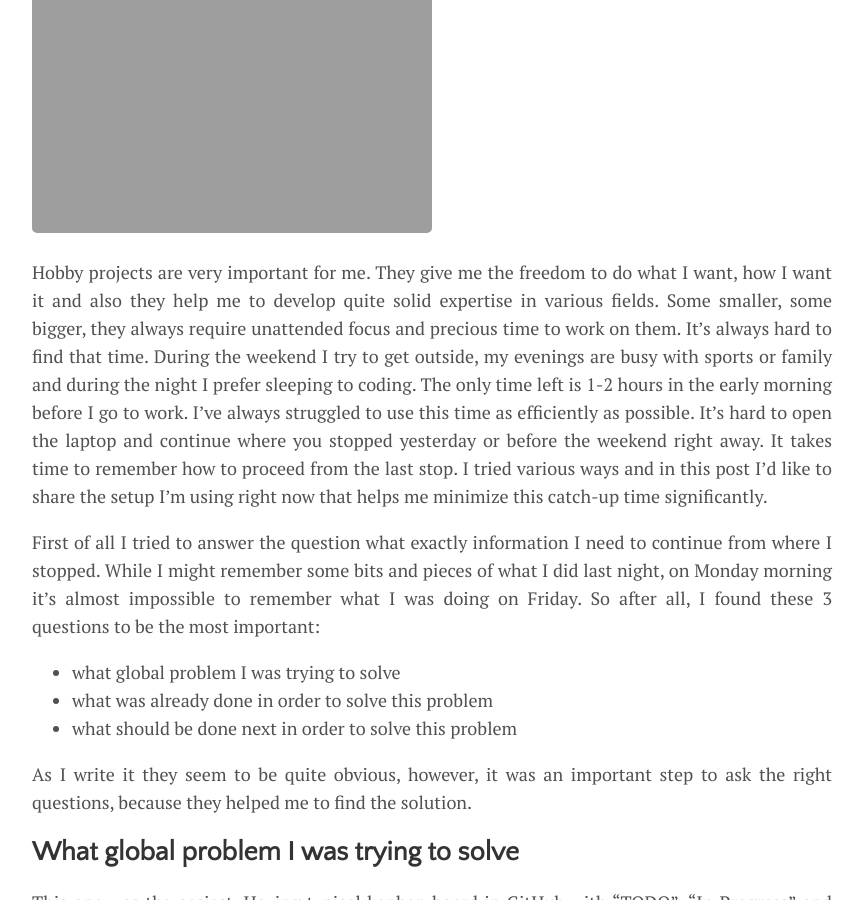
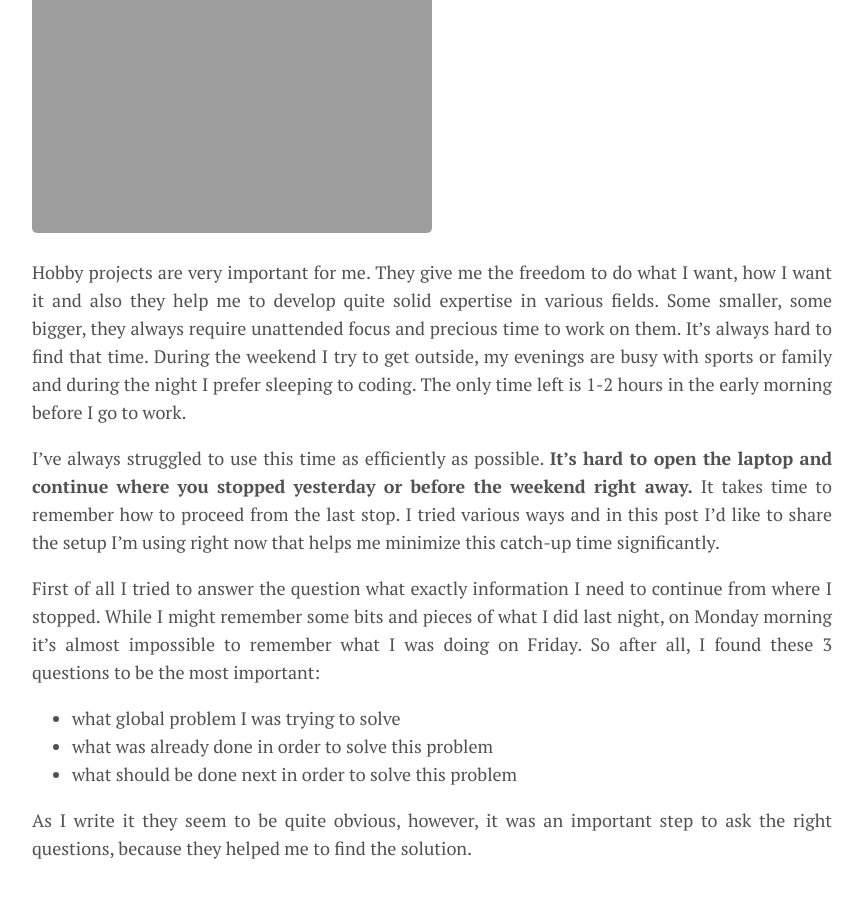
Before and after one commit to ribtoks/code-jamming, a Jekyll site: the page built from _posts/2019-08-22-how-to-return-to-flow.md, in a window 1280 px wide and 900 px high, scrolled down 379 px. Shown: the whole window, without its empty margins (208-1072 px from the left). Built offline with Jekyll 4.4.1, drawn with Linux system fonts in a browser that asks for light colours; nearby versions of some CDN libraries; comment, search, counter and statistics services are not loaded; some of the changed text lies outside the part shown.

Commit message:
Update 2019-08-22-how-to-return-to-flow.md

```diff
--- a/_posts/2019-08-22-how-to-return-to-flow.md
+++ b/_posts/2019-08-22-how-to-return-to-flow.md
@@ -11,7 +11,9 @@ tags:
   - time management
 ---
 
-Hobby projects are very important for me. They give me the freedom to do what I want, how I want it and also they help me to develop quite solid expertise in various fields. Some smaller, some bigger, they always require unattended focus and precious time to work on them. It's always hard to find that time. During the weekend I try to get outside, my evenings are busy with sports or family and during the night I prefer sleeping to coding. The only time left is 1-2 hours in the early morning before I go to work. I've always struggled to use this time as efficiently as possible. It's hard to open the laptop and continue where you stopped yesterday or before the weekend right away. It takes time to remember how to proceed from the last stop. I tried various ways and in this post I'd like to share the setup I'm using right now that helps me minimize this catch-up time significantly.
+Hobby projects are very important for me. They give me the freedom to do what I want, how I want it and also they help me to develop quite solid expertise in various fields. Some smaller, some bigger, they always require unattended focus and precious time to work on them. It's always hard to find that time. During the weekend I try to get outside, my evenings are busy with sports or family and during the night I prefer sleeping to coding. The only time left is 1-2 hours in the early morning before I go to work.
+
+I've always struggled to use this time as efficiently as possible. **It's hard to open the laptop and continue where you stopped yesterday or before the weekend right away.** It takes time to remember how to proceed from the last stop. I tried various ways and in this post I'd like to share the setup I'm using right now that helps me minimize this catch-up time significantly.
 
 <!--more-->
 
@@ -23,6 +25,8 @@ First of all I tried to answer the question what exactly information I need to c
 
 As I write it they seem to be quite obvious, however, it was an important step to ask the right questions, because they helped me to find the solution.
 
+<br />
+
 ## What global problem I was trying to solve
 
 This one was the easiest. Having typical kanban board in GitHub with "TODO", "In Progress" and "Done" and keeping it up to date pretty much resolves this bullet item. Since I'm a single developer, there wouldn't be much stuff "In Progress" so even a quick glance will remind me what in general I was doing.
@@ -31,6 +35,8 @@ This one was the easiest. Having typical kanban board in GitHub with "TODO", "In
 *GitHub "Project" kanban board from one of my projects*
 
 Also the issue I'm working on now can have some details in the description or in comments that are also 1 click away from this screen.
+
+<br />
 
 ## What was already done in order to solve this problem
 
@@ -49,6 +55,8 @@ I even attempted to write my own tool using [gocui](https://github.com/jroimarti
 *lazygit UI*
 
 You get everything from `gitk` but, in my opinion, simpler and organized better. You have a single large area that shows `git log` tree when you go through branches or file diff when you go through files changed in a commit. Also it shows you `git status` and lists latest branches you worked on. This is exactly what I needed.
+
+<br />
 
 ## What should be done next in order to solve this problem
 
```
Also changed, not shown: other parts of _posts/2019-08-22-how-to-return-to-flow.md (+1 -1 lines).
